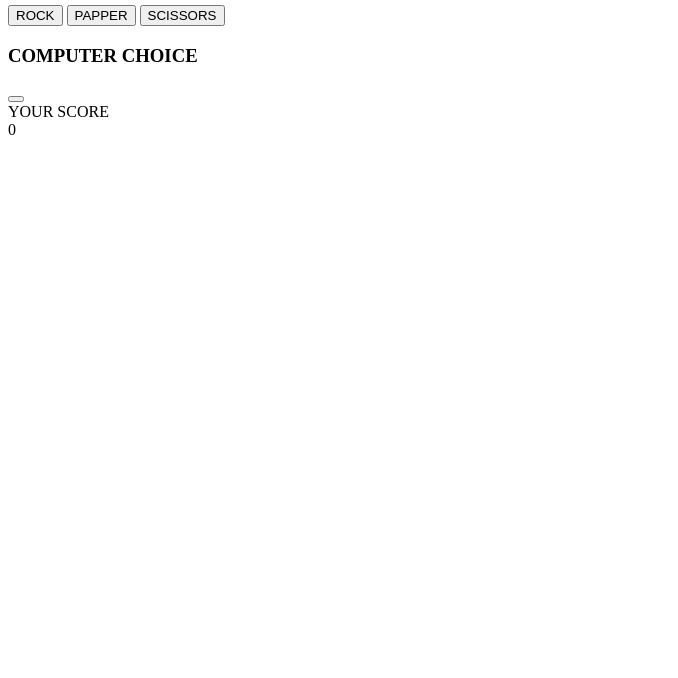
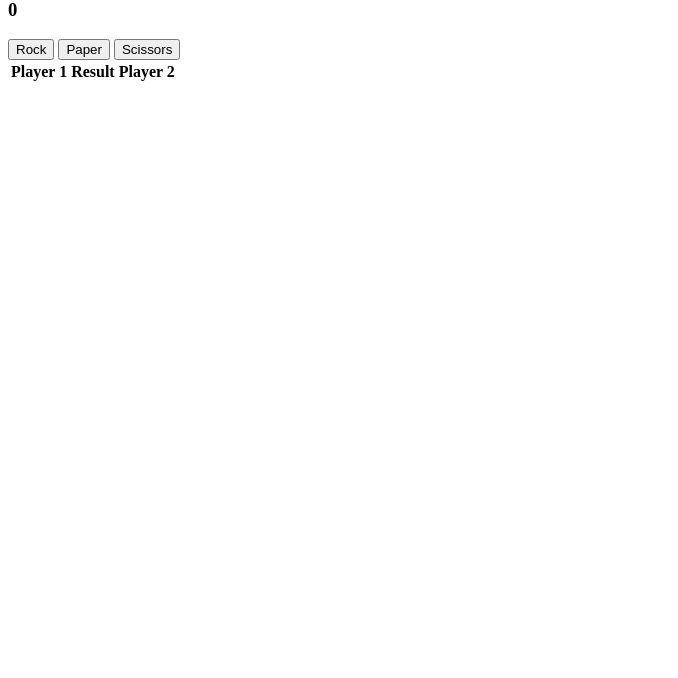
Before and after one commit to renata-blzk/rock-paper-scissors, a plain HTML site: page index.html in a window 1280 px wide. Shown: the part 122-800 px from the top of the page, without its empty margins (0-678 px from the left). Drawn offline with Linux system fonts and the light colour scheme.

Commit message:
change html completely as js not working,try to copy example

```diff
--- a/index.html
+++ b/index.html
@@ -9,29 +9,34 @@
 <body>
 
     <h1>A GAME OF ROCK - PAPPER - SCISSORS</h1>
+<h3 id="p1Score" class="score">0</h3>
+<h3 id="p2Score" class="score">0</h3>
 
-    <div id="container">
-        <div id="btn-container">
-            <h2 id="header">PLEASE SELECT:</h2>
-             <button id="btn1">ROCK</button>
-             <button id="btn2">PAPPER</button>
-             <button id="btn3">SCISSORS</button>
+<div id="panel">
+    <div id="buttons">
+        <button id="rock">Rock</button>
+        <button id="paper">Paper</button>
+        <button id="scissors">Scissors</button>
     </div>
-    <div id="computer">
-        <h3 id="header">COMPUTER CHOICE</h3>
-        <button class="btn-computer"></button>
 
-    </div>
-</div>
-
-    <div id="details"></div>
-
-    <div id="result">
-        <div id="score">
-            <div>YOUR SCORE</div>
-            <div class="human">0</div>
+    <div id="box">
+        <table id="history">
+            <thead>
+                <tr>
+                    <th>Player 1</th>
+                    <th>Result</th>
+                    <th>Player 2</th>
+                </tr>
+            </thead>
+            <tbody>
+            </tbody>
+        </table>
         </div>
     </div>
+
+
+
+
 
 
 
```
